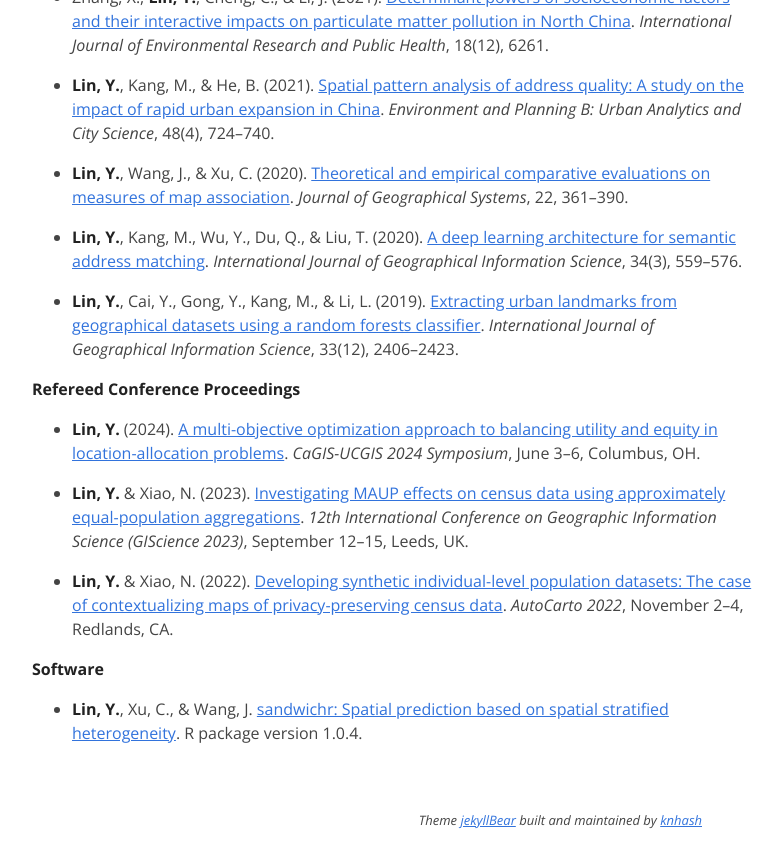
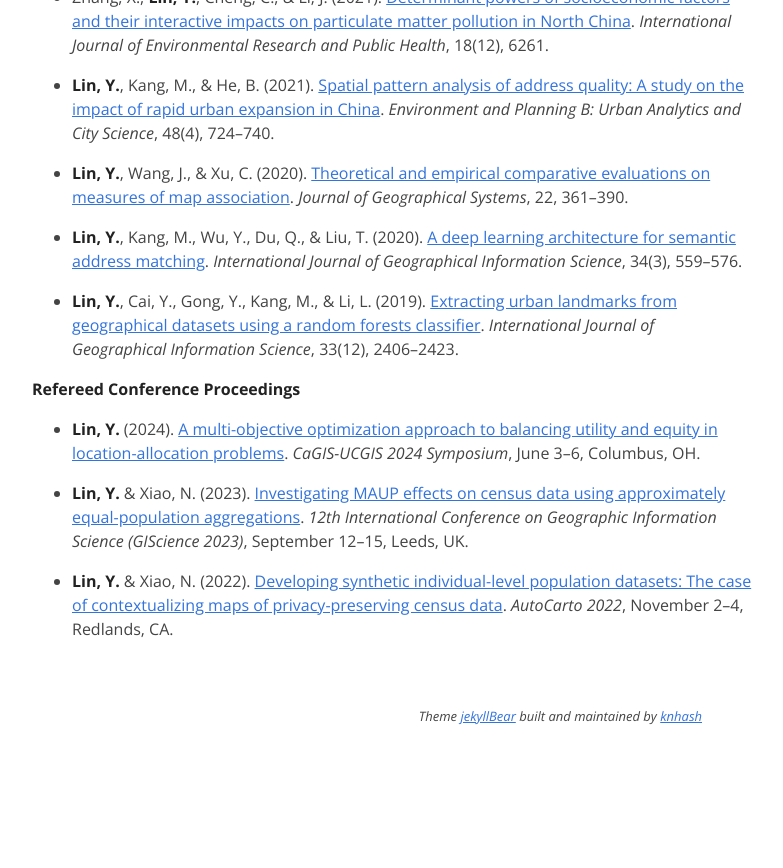
Before and after one commit to linyuehzzz/linyuehzzz.github.io, a Jekyll site: the page built from publications.md, in a window 1280 px wide and 900 px high, scrolled down 1403 px. Shown: the top 868 px of the window, without its empty margins (248-1031 px from the left). Built offline with Jekyll 4.4.1, drawn with Linux system fonts in a browser that asks for light colours; after the commit the page ends 2199 px from its top, so only the background shows below that; some of the changed text lies outside the part shown.

Commit message:
Update publications.md

```diff
--- a/publications.md
+++ b/publications.md
@@ -54,7 +54,3 @@ permalink: /publications
 - **Lin, Y.** & Xiao, N. (2023). [Investigating MAUP effects on census data using approximately equal-population aggregations](https://drops.dagstuhl.de/opus/volltexte/2023/18942/). *12th International Conference on Geographic Information Science (GIScience 2023)*, September 12--15, Leeds, UK.
 
 - **Lin, Y.** & Xiao, N. (2022). [Developing synthetic individual-level population datasets: The case of contextualizing maps of privacy-preserving census data](https://cartogis.org/docs/autocarto/2022/docs/abstracts/Session7_Lin_5258.pdf). *AutoCarto 2022*, November 2--4, Redlands, CA.
-
-
-**Software**
-- **Lin, Y.**, Xu, C., & Wang, J. [sandwichr: Spatial prediction based on spatial stratified heterogeneity](https://cran.r-project.org/web/packages/sandwichr/). R package version 1.0.4.
```
Also changed, not shown: other parts of publications.md (+2 -2 lines).
